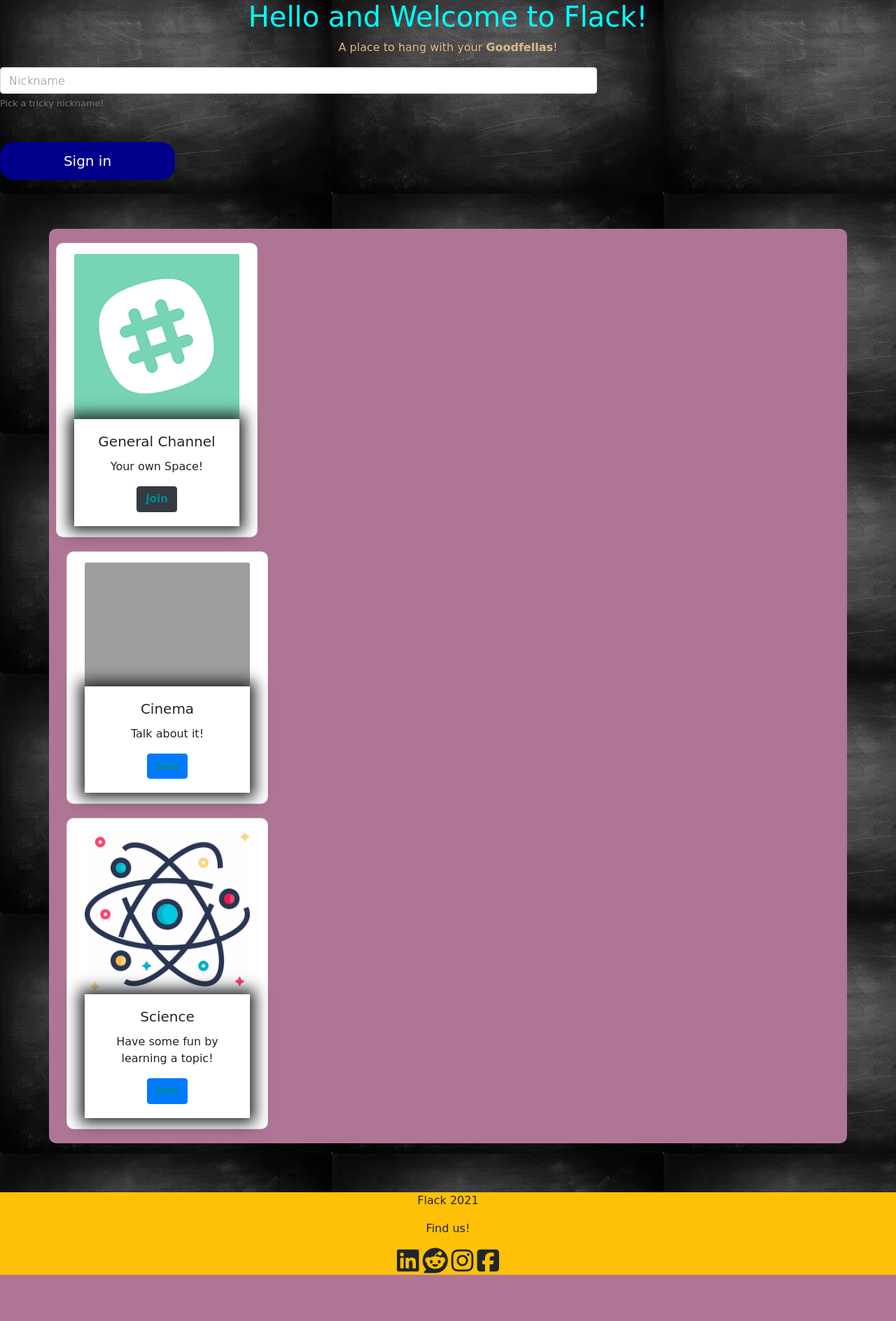
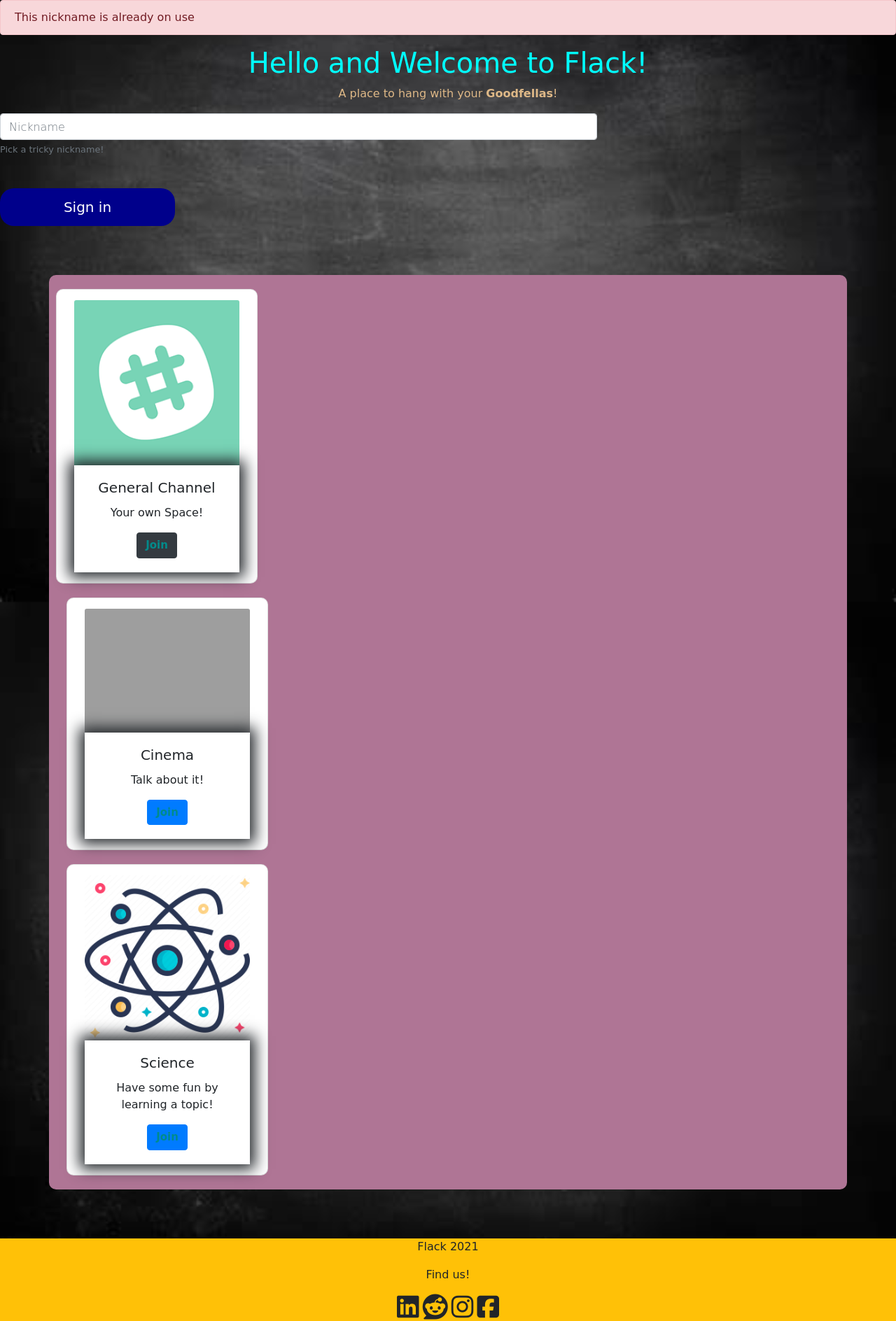
Before and after one commit to MajorTom97/cs50w-project2, a Flask app: page / in a window 1280 px wide. Shown: the part 66-1954 px from the top of the page at 70% size. Before the commit the page ends 1888 px from the top, so only its background shows below. Run offline with Flask 2, Linux system fonts and the light colour scheme; one stand-in notice (Sample message) is shown; some libraries are stand-ins or nearby versions; some web fonts are replaced; grey boxes are pictures that could not be loaded.

Commit message:
Endes commit

```diff
--- a/application.py
+++ b/application.py
@@ -1,7 +1,7 @@
 from collections import deque
 import os
 
-from flask import Flask, redirect, render_template, request, session, url_for
+from flask import Flask, redirect, render_template, request, session, url_for, flash
 from flask_socketio import SocketIO, emit, join_room, leave_room
 from helpers import login_required
 from time import localtime, strftime
@@ -45,6 +45,7 @@ def chat():
        nickname = request.form.get("nickname")
         # Check if the nicknmane is already useb by current user or not
        if nickname in nicknames:
+           flash("User already exists")
            return redirect("/chat")
        # Session updated and add user to logged-in users
        session['name'] = nickname
@@ -119,10 +120,10 @@ def join_on(data):
     nickname = session.get("name")
     channel = data["channel"]
     join_room(channel)
-    message = f"{nickname} joined the {channel}"
+    message = f"{nickname} joined to {channel}"
     print("--------")
     print("--------")
-    print(f'{nickname} joined the {channel}')
+    print(f'{nickname} joined to {channel}')
     emit("showLOG", {"message": message}, to = channel)
 
 @socketio.on("leave")
@@ -130,10 +131,10 @@ def leave_chat(data):
     nickname = session.get("name")
     channel = data["channel"]
     leave_room(channel)
-    message = f"{nickname} leaved the {channel}"
+    message = f"{nickname} leaved {channel}"
     print("--------")
     print("--------")
-    print(f'{nickname} leaved the {channel}')
+    print(f'{nickname} leaved {channel}')
     emit("showLOG", {"message": message}, to = channel)
 
 
--- a/static/scripts/socketio.js
+++ b/static/scripts/socketio.js
@@ -1,4 +1,5 @@
 var socket = io();
+
 if (localStorage.getItem("last_channel") == null){
     localStorage.setItem("last_channel", "General");
 }
@@ -54,11 +55,13 @@ socket.on("load_messages", data => {
     var container = document.querySelector("#id_messages");
     container.innerHTML = "";
     data.messages.forEach(element => {
-        let ele = `<span class="chat_bubble">${element.user} : ${element.content}<br>${element.time}</br></span>`;
-        container.innerHTML += ele;
+    let ele = `<div class="chat-bubble chat-bubble--left">${element.user} : ${element.content}<br>${element.time}</br></div>`;
+    container.innerHTML += ele;
     });
 
 })
+
+
 
 // socket.on('join', data => {
 //     const li = document.createElement("li");
@@ -84,7 +87,8 @@ document.querySelector("#button-addon2").onclick = () => {
 
 socket.on("newMessage", data => {
     var container = document.querySelector("#id_messages");
-    let element = `<span class="chat_bubble">${data.user} : ${data.content}<br>${data.time}</br></span>`;
+    let element = `<div class="chat-bubble chat-bubble--left">${data.user} : ${data.content}<br>${data.time}</br> </div>`;
+    element.className == "not-me"
     container.innerHTML += element;
     console.log("received message")
 })
@@ -95,6 +99,18 @@ socket.on("showERROR", data => {
 
 socket.on("showLOG", data => {
     var container = document.querySelector("#id_messages");
-    let element = `<span class="chat_log">${data.message}</span>`;
+    let element = `<div class="chat_log alert alert-dark" role="alert">${data.message}</div>`;
     container.innerHTML += element;
 })
+
+// Themes
+const setTheme = theme => document.documentElement.className = theme;
+
+// tinymce.init({
+//     selector: "#addon-wrapping",
+//     plugins: "emoticons autoresize",
+//     toolbar: "emoticons",
+//     toolbar_location: "bottom",
+//     menubar: false,
+//     statusbar: false
+//   })
--- a/static/styles/style.css
+++ b/static/styles/style.css
@@ -1,3 +1,8 @@
+:root.dark {
+  --bg-color: #121212;
+  --text-color: #45ADFE;
+}
+
 * {
   margin: 0;
   padding: 0;
@@ -67,6 +72,9 @@
 
 body {
   background-image: url(../styles/img/background.jpg);
+  background-repeat: no-repeat;
+  background-attachment: fixed;
+  background-size: cover;
 }
 
 .container {
@@ -186,9 +194,15 @@ input:focus {
   cursor: pointer;
 }
 
+.channels--onhover:hover p,
+.channels--onhover:hover h6,
+.channels--onhover:hover .time {
+  color: #fff !important;
+}
+
 .chat-bubble {
   padding: 10px 14px;
-  background: #eee;
+  background: lightcoral;
   margin: 10px 30px;
   border-radius: 9px;
   position: relative;
@@ -206,4 +220,41 @@ input:focus {
   border-bottom: 0;
   margin-top: -10px;
 }
+
+.chat-bubble--left:after {
+  left: 0;
+  border-right-color: greenyellow;
+  border-left: 0;
+  margin-left: -20px;
+}
+
+.chat-bubble--right:after {
+  right: 0;
+  border-left-color: #FFD8BE;
+  border-right: 0;
+  margin-right: -20px;
+}
+
+@-webkit-keyframes fadeIn {
+  0% {
+    opacity: 0;
+  }
+  100% {
+    opacity: 1;
+  }
+}
+
+@keyframes fadeIn {
+  0% {
+    opacity: 0;
+  }
+  100% {
+    opacity: 1;
+  }
+}
+
+.offset-md-9 .chat-bubble {
+  background: #FFD8BE;
+  color: #fff;
+}
 /*# sourceMappingURL=style.css.map */
--- a/static/styles/style.scss
+++ b/static/styles/style.scss
@@ -63,6 +71,9 @@ $blue: #FFD8BE;
 // Chat Panel
 body{
   background-image: url(../styles/img/background.jpg);
+  background-repeat: no-repeat;
+  background-attachment: fixed;
+  background-size: cover;
 }
 
 .container{
--- a/templates/base.html
+++ b/templates/base.html
@@ -6,6 +6,11 @@ Sign in
 
 {% block content %}
 <!-- Bienvenue to Flack -->
+{% if get_flashed_messages() %}
+<div class="alert alert-danger" role="alert">
+    This nickname is already on use
+</div>
+{% endif %}
 
 <div class="container-section">
     <h1 class="title" style="color: aqua;">
@@ -20,7 +25,7 @@ Sign in
 
 <div class="row no-gutters">
     <div class="col-8">
-        <form action="/chat" method="POST">
+        <form action="/chat" method="POST" id="nick_user">
             <div class="form-group">
                 <input type="text" class="form-control" id="nick" name="nickname" placeholder="Nickname">
                 <small class="form-text text-muted">Pick a tricky nickname!</small>
@@ -65,5 +70,10 @@ Sign in
     </div>
 </div>
 
-
+<script>
+    document.querySelector("#nick_user").onsubmit = () => {
+        const nombre = document.querySelector("#nick").value;
+        localStorage.setItem("nickname", nombre)
+    };
+</script>
 {% endblock %}
```
Also changed, not shown: other parts of static/styles/style.scss (+69 -2 lines), templates/chat.html (+9 -10 lines), templates/layout.html (+10 -0 lines), 1 other file.
